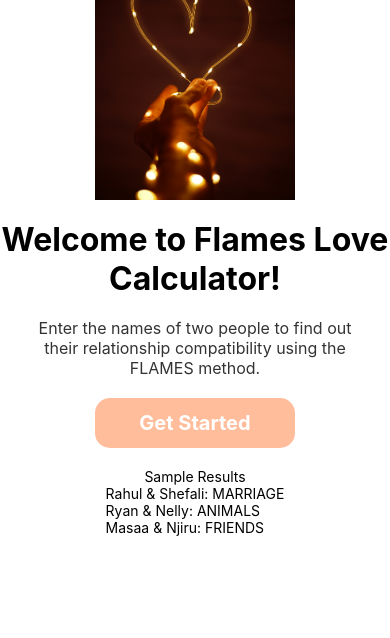
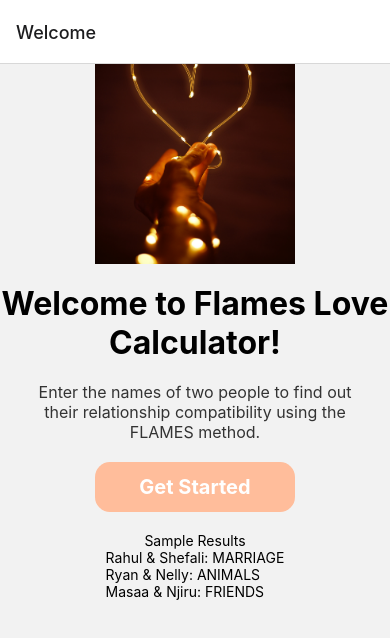
Before and after one commit to Skylar-Lorena/flames_calc, a React Native app: screen / in a window 390 px wide. Shown: the top 638 px of the page. Built offline with nearby package versions, Linux system fonts and the light colour scheme.

Commit message:
chore: :fire: cleanup of main and wrap with nav container

```diff
--- a/App.js
+++ b/App.js
@@ -1,20 +1,17 @@
-import { StyleSheet, View } from 'react-native';
+import LoveCalculator from './components/LoveCalculator';
 import WelcomeScreen from './screens/WelcomeScreen';
+import {createStackNavigator} from '@react-navigation/stack';
+import { NavigationContainer } from '@react-navigation/native';
+
+const Stack = createStackNavigator();
 
 export default function App() {
   return (
-    <View style={styles.container}>
-      <WelcomeScreen/>
-
-    </View>
+    <NavigationContainer>
+      <Stack.Navigator initialRouteName= "Welcome">
+          <Stack.Screen name="Welcome" component={WelcomeScreen}/>
+          <Stack.Screen name="LoveCalculator" component={LoveCalculator}/>
+     </Stack.Navigator>
+    </NavigationContainer>
   );
 }
-
-const styles = StyleSheet.create({
-  container: {
-    flex: 1,
-    backgroundColor: '#fff',
-    alignItems: 'center',
-    justifyContent: 'center',
-  },
-});
```
